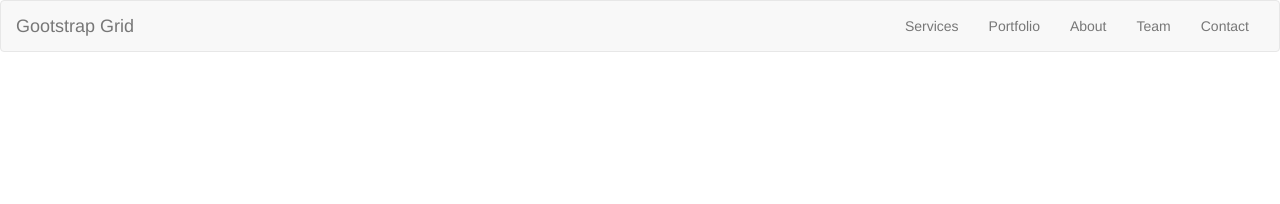
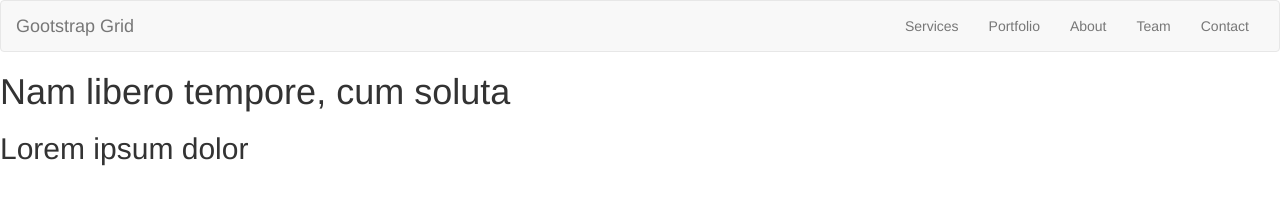
Before and after one commit to wiemka/bootstrap_warsztaty, a plain HTML site: page index.html in a window 1280 px wide. Drawn offline with nearby package versions, Linux system fonts and the light colour scheme; a web font is replaced by a local one.

Commit message:
dodanie header

```diff
--- a/index.html
+++ b/index.html
@@ -44,11 +44,20 @@
         </div>
         <!-- /.container-fluid -->
     </nav>
-
     <!--koniec menu strony-->
 
     <!--początek header-->
 
+    <header id="main_header">
+        <div class="main_header_content">
+            <h1>
+                Nam libero tempore, cum soluta
+            </h1>
+            <h2>
+                Lorem ipsum dolor
+            </h2>
+        </div>
+    </header>
 
     <!--koniec header-->
 
```
